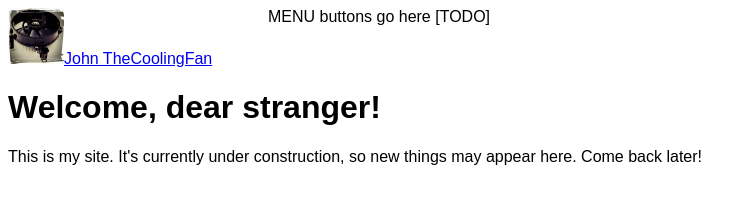
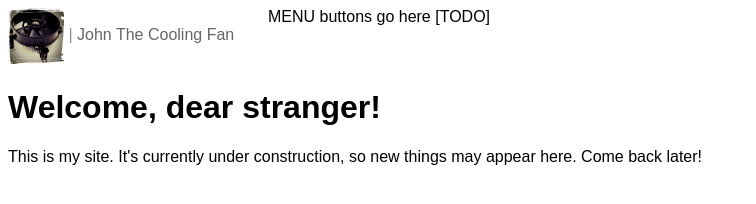
Before and after one commit to JohnTheCoolingFan/JohnTheCoolingFan.github.io, a plain HTML site: page index.html in a window 1280 px wide. Shown: the whole page, without its empty margins (0-756 px from the left). Drawn offline with Linux system fonts and the light colour scheme.

Commit message:
More header done

```diff
--- a/index.css
+++ b/index.css
@@ -16,4 +16,30 @@ body {
 .header-image {
     width: 56px;
     height: 56px;
+    vertical-align: middle;
 }
+
+.header-link {
+    text-decoration: none;
+    color: #666;
+}
+
+.header-title {
+    display: inline;
+}
+
+.header-link:hover {
+    text-decoration: underline;
+    color: #444
+}
+
+.header-separator {
+    text-decoration: none;
+    color: #888;
+    user-select: none;
+}
+
+.header-menu {
+    display: inline;
+    text-align: middle;
+}
--- a/index.html
+++ b/index.html
@@ -7,7 +7,11 @@
     </head>
     <body>
         <div class="header">
-            <div class="header-logo"><a href="index.html"><img src="imgassets/logo_112.jpg" class="header-image">John TheCoolingFan</a></div>
+            <div class="header-logo">
+                <img src="imgassets/logo_112.jpg" class="header-image">
+                <span class="header-separator">|</span>
+                <p class="header-title"><a href="index.html" class="header-link">John The Cooling Fan</a></p>
+            </div>
             <div class="header-menu">MENU buttons go here [TODO]</div>
         </div>
         <h1>Welcome, dear stranger!</h1>
```
